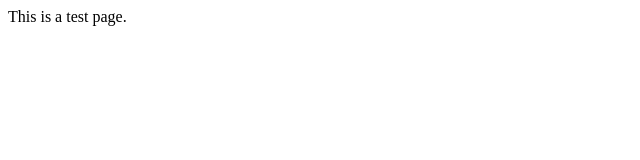
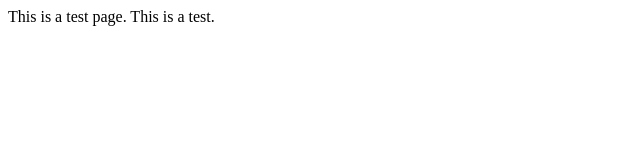
Before and after one commit to AhmedGtv/ist263, a plain HTML site: page test.html in a window 1280 px wide. Shown: the full height of the page, 0-640 px from the left. Drawn offline with Linux system fonts and the light colour scheme.

Commit message:
Update test.html

```diff
--- a/test.html
+++ b/test.html
@@ -8,7 +8,7 @@
   </head>
 
   <body>
-  This is a test page.
+  This is a test page.  This is a test.
   </body>
 
 </html>
```
